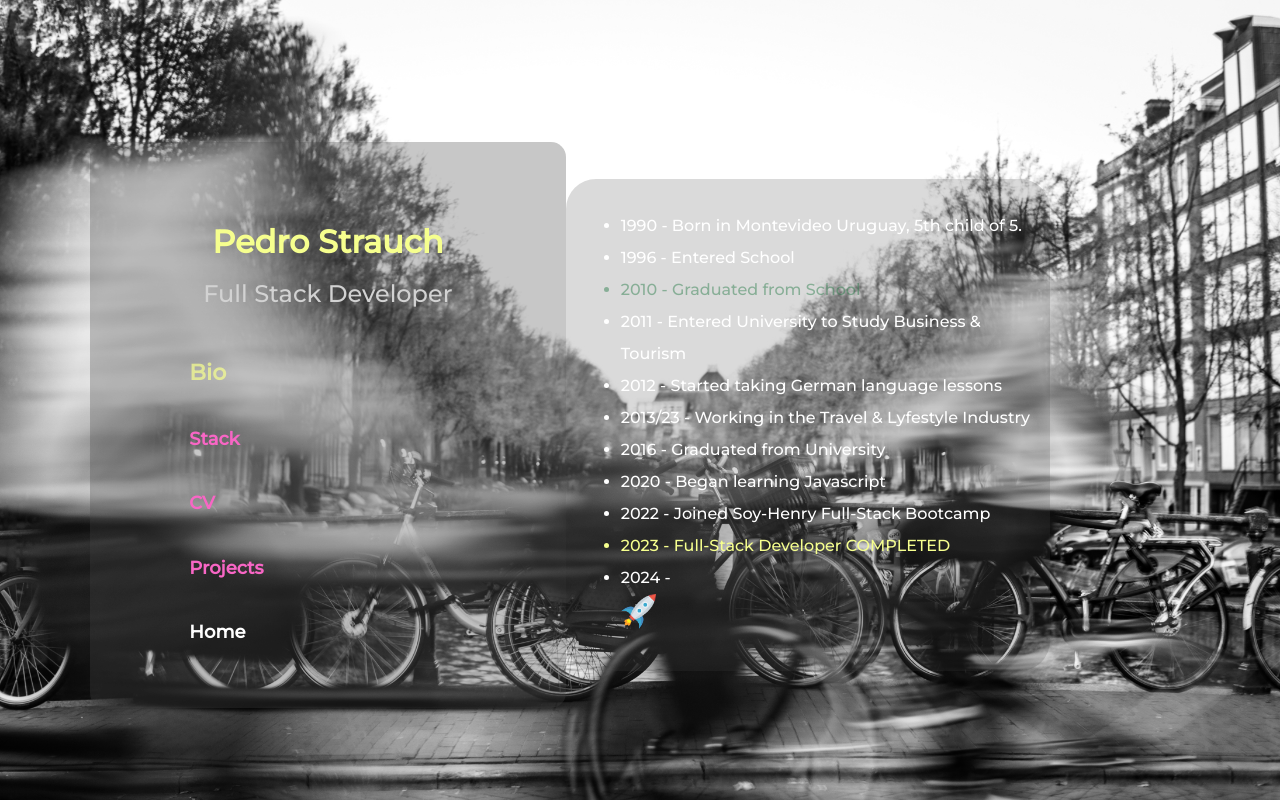
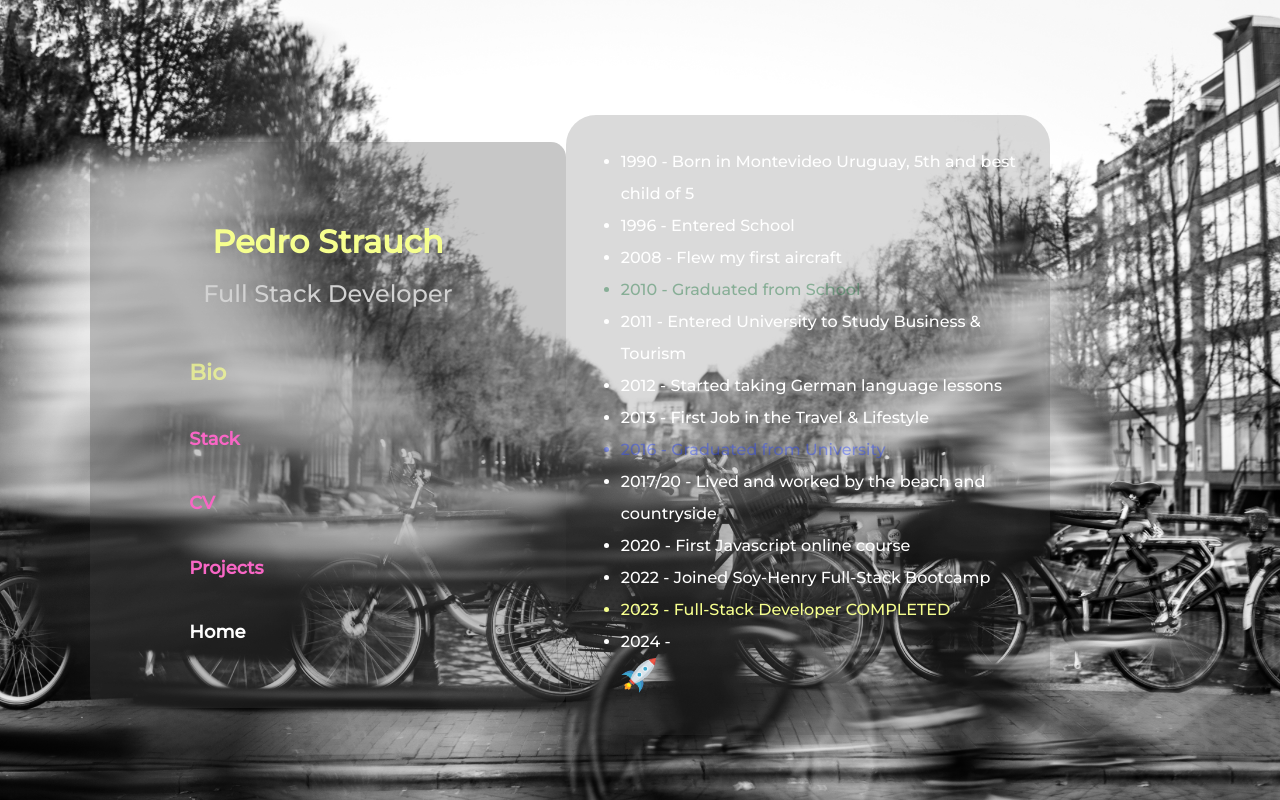
Before and after one commit to pedrosb90/webpage, a Next.js app: page /bio in a window 1280 px wide. Built offline with nearby package versions, Linux system fonts and the light colour scheme.

Commit message:
bio/added info & condit.styles

```diff
--- a/pages/bio.jsx
+++ b/pages/bio.jsx
@@ -10,14 +10,18 @@ function Bio() {
       <Navbar />
       <div className={styles.container}>
         <ul>
-          <li>1990 - Born in Montevideo Uruguay, 5th child of 5. </li>
+          <li>1990 - Born in Montevideo Uruguay, 5th and best child of 5 </li>
           <li>1996 - Entered School</li>
+          <li>2008 - Flew my first aircraft</li>
           <li className={styles.eduHighlight}>2010 - Graduated from School</li>
           <li>2011 - Entered University to Study Business & Tourism</li>
           <li>2012 - Started taking German language lessons</li>
-          <li>2013/23 - Working in the Travel & Lyfestyle Industry</li>
-          <li>2016 - Graduated from University</li>
-          <li>2020 - Began learning Javascript</li>
+          <li>2013 - First Job in the Travel & Lifestyle</li>
+          <li className={styles.edu2Highlight}>
+            2016 - Graduated from University
+          </li>
+          <li>2017/20 - Lived and worked by the beach and countryside</li>
+          <li>2020 - First Javascript online course</li>
           <li>2022 - Joined Soy-Henry Full-Stack Bootcamp</li>
           <li className={styles.devHighlight}>
             {" "}
--- a/styles/bio.module.css
+++ b/styles/bio.module.css
@@ -27,3 +27,6 @@
 .devHighlight {
   color: #f6ff8e;
 }
+.edu2Highlight {
+  color: #2c48ff70;
+}
```
